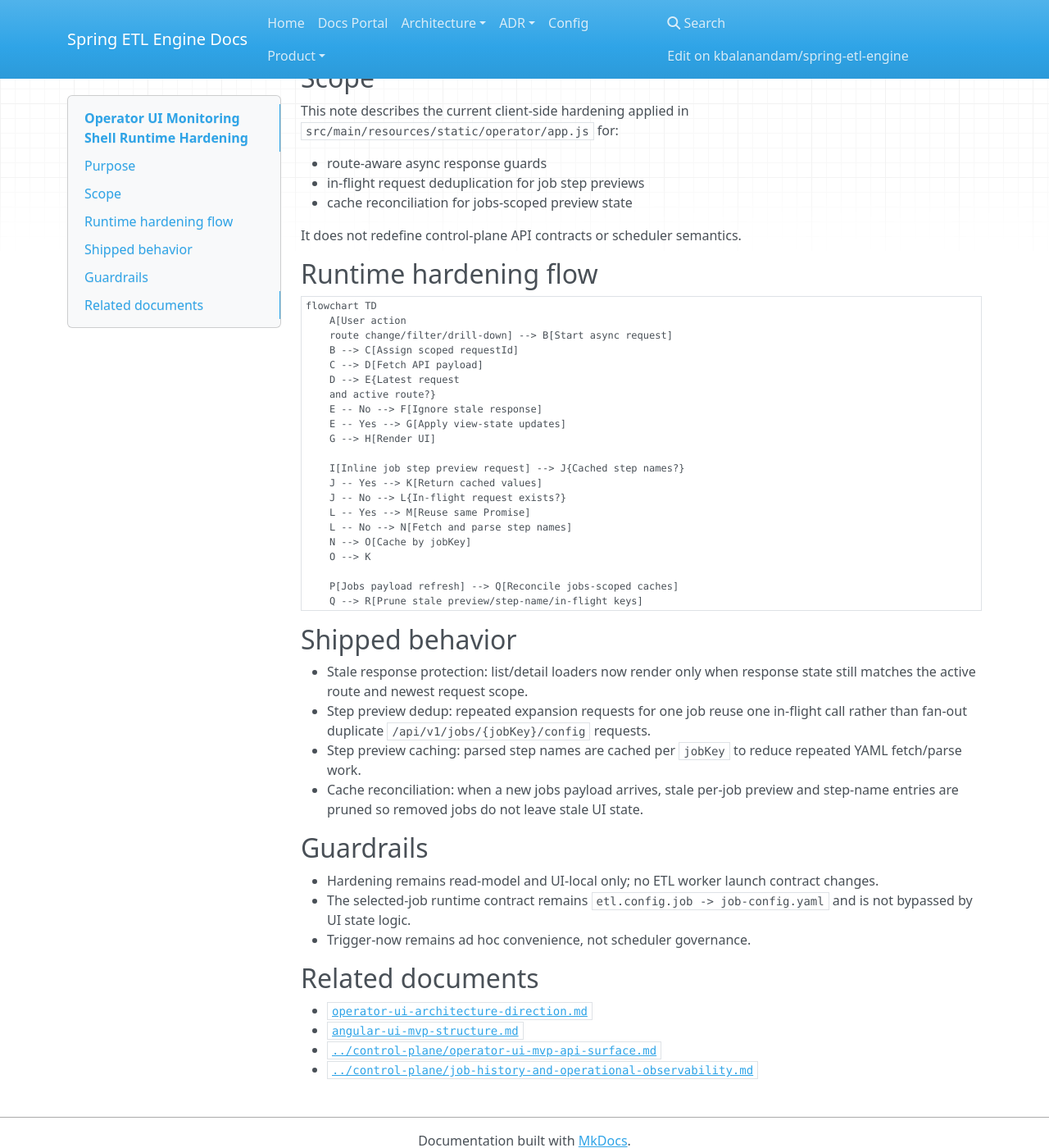
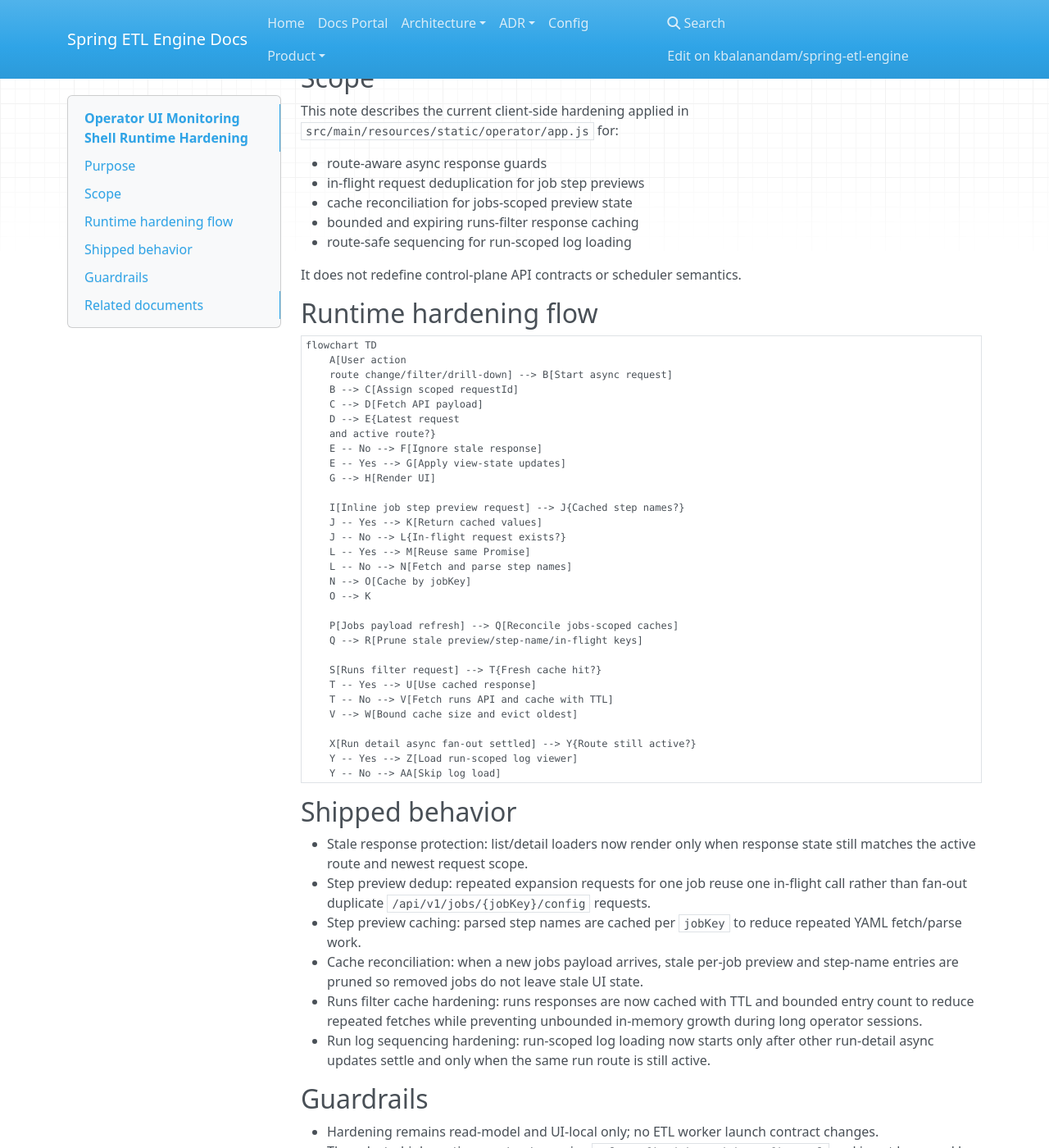
Before and after one commit to kbalanandam/spring-etl-engine, an MkDocs documentation site: the page built from docs/architecture/operator-ui/monitoring-shell-runtime-hardening.md, in a window 1280 px wide and 1400 px high, scrolled down 259 px. Shown: the whole window at 82% size. Built offline with MkDocs 1.6.1, drawn with Linux system fonts in a browser that asks for light colours; nearby versions of some CDN libraries.

Commit message:
Harden runs filter caching and route-safe run detail log loading

````diff
--- a/docs/architecture/operator-ui/monitoring-shell-runtime-hardening.md
+++ b/docs/architecture/operator-ui/monitoring-shell-runtime-hardening.md
@@ -11,6 +11,8 @@ This note describes the current client-side hardening applied in `src/main/resou
 - route-aware async response guards
 - in-flight request deduplication for job step previews
 - cache reconciliation for jobs-scoped preview state
+- bounded and expiring runs-filter response caching
+- route-safe sequencing for run-scoped log loading
 
 It does not redefine control-plane API contracts or scheduler semantics.
 
@@ -38,6 +40,15 @@ flowchart TD
 
     P[Jobs payload refresh] --> Q[Reconcile jobs-scoped caches]
     Q --> R[Prune stale preview/step-name/in-flight keys]
+
+    S[Runs filter request] --> T{Fresh cache hit?}
+    T -- Yes --> U[Use cached response]
+    T -- No --> V[Fetch runs API and cache with TTL]
+    V --> W[Bound cache size and evict oldest]
+
+    X[Run detail async fan-out settled] --> Y{Route still active?}
+    Y -- Yes --> Z[Load run-scoped log viewer]
+    Y -- No --> AA[Skip log load]
 ```
 
 ## Shipped behavior
@@ -46,6 +57,8 @@ flowchart TD
 - Step preview dedup: repeated expansion requests for one job reuse one in-flight call rather than fan-out duplicate `/api/v1/jobs/{jobKey}/config` requests.
 - Step preview caching: parsed step names are cached per `jobKey` to reduce repeated YAML fetch/parse work.
 - Cache reconciliation: when a new jobs payload arrives, stale per-job preview and step-name entries are pruned so removed jobs do not leave stale UI state.
+- Runs filter cache hardening: runs responses are now cached with TTL and bounded entry count to reduce repeated fetches while preventing unbounded in-memory growth during long operator sessions.
+- Run log sequencing hardening: run-scoped log loading now starts only after other run-detail async updates settle and only when the same run route is still active.
 
 ## Guardrails
 
````
Also changed, not shown: CHANGELOG.md (+1 -0 lines), src/main/resources/static/operator/app.js (+76 -17 lines).
